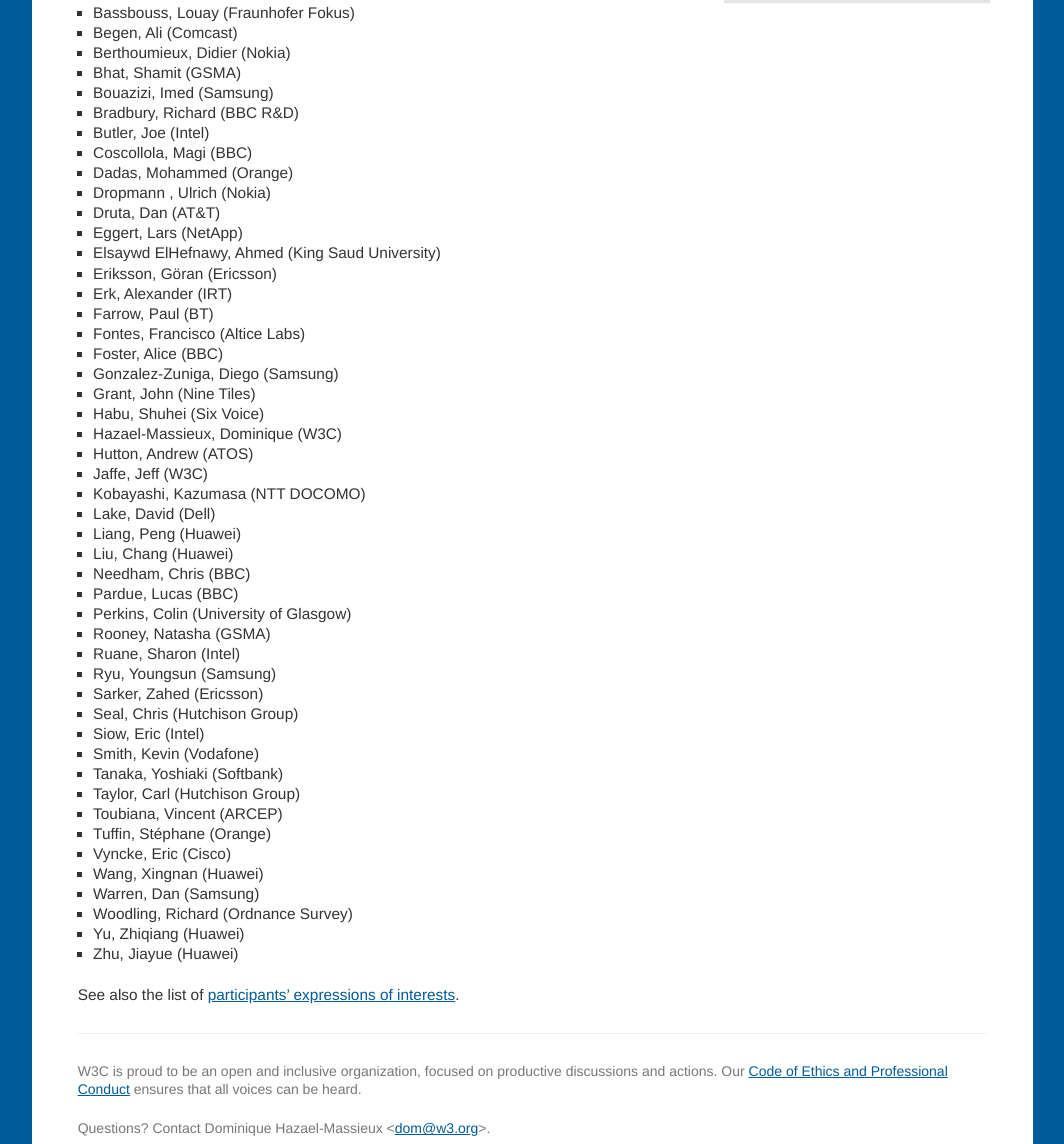
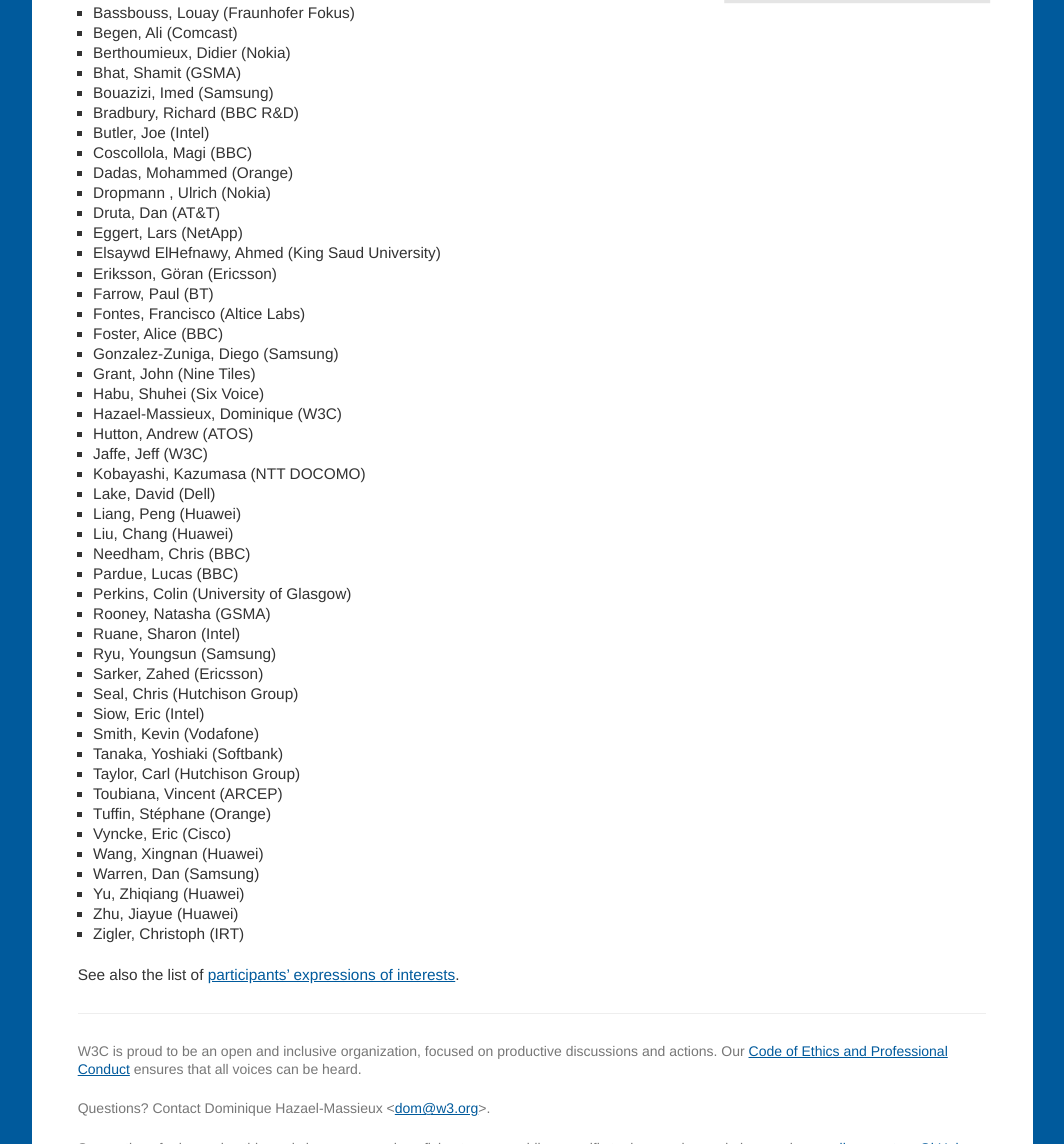
Before and after one commit to w3c/web5g-workshop, a plain HTML site: page participants.html in a window 1280 px wide. Shown: the part 653-1797 px from the top of the page, without its empty margins (108-1172 px from the left). Drawn offline with Linux system fonts and the light colour scheme.

Commit message:
Update participants list

```diff
--- a/participants.html
+++ b/participants.html
@@ -64,7 +64,6 @@
         <li>Eggert, Lars (NetApp)</li>
         <li>Elsaywd ElHefnawy, Ahmed (King Saud University)</li>
         <li>Eriksson, Göran (Ericsson)</li>
-        <li>Erk, Alexander (IRT)</li>
         <li>Farrow, Paul (BT)</li>
         <li>Fontes, Francisco (Altice Labs)</li>
         <li>Foster, Alice (BBC)</li>
@@ -95,9 +94,9 @@
         <li>Vyncke, Eric (Cisco)</li>
         <li>Wang, Xingnan (Huawei)</li>
         <li>Warren, Dan (Samsung)</li>
-        <li>Woodling, Richard (Ordnance Survey)</li>
         <li>Yu, Zhiqiang (Huawei)</li>
         <li>Zhu, Jiayue (Huawei)</li>
+        <li>Zigler, Christoph (IRT)</li>
       </ul>
 
       <p>See also the list of <a href="https://www.w3.org/2002/09/wbs/1/web5g-workshop/results">participants’ expressions of interests</a>.</p>
```
